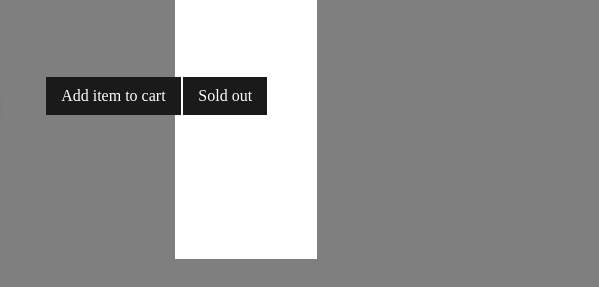
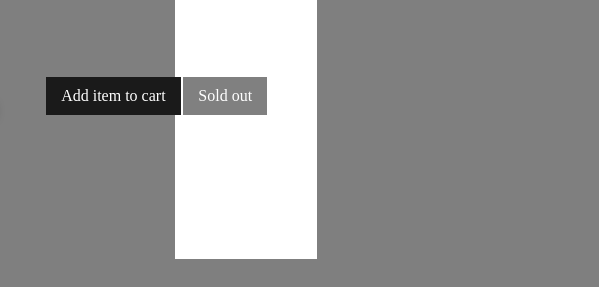
Before and after one commit to nazarepiedady/ystore, a plain HTML site: page index.html in a window 1280 px wide. Shown: the part 232-519 px from the top of the page, 519-1118 px from the left. Drawn offline with Linux system fonts and the light colour scheme.

Commit message:
Set styles to modal's button sold out and active state

```diff
--- a/assets/styles/styles.css
+++ b/assets/styles/styles.css
@@ -187,3 +187,11 @@ html {
     padding: 1rem 1.5rem;
     font-family: var(--serif);
 }
+
+.modal__button--sold-out {
+    background-color: #808080;
+}
+
+.modal__button:active {
+    background-color: #808080;
+}
--- a/index.html
+++ b/index.html
@@ -38,7 +38,7 @@
                         <h2 class="modal__name">name</h2>
                         <p class="modal__desc">description</p>
                         <button class="modal__button">Add item to cart</button>
-                        <button class="modal__button modal__button-sold-out">Sold out</button>
+                        <button class="modal__button modal__button--sold-out">Sold out</button>
                     </div>
 
                     <div class="reviews">
```
